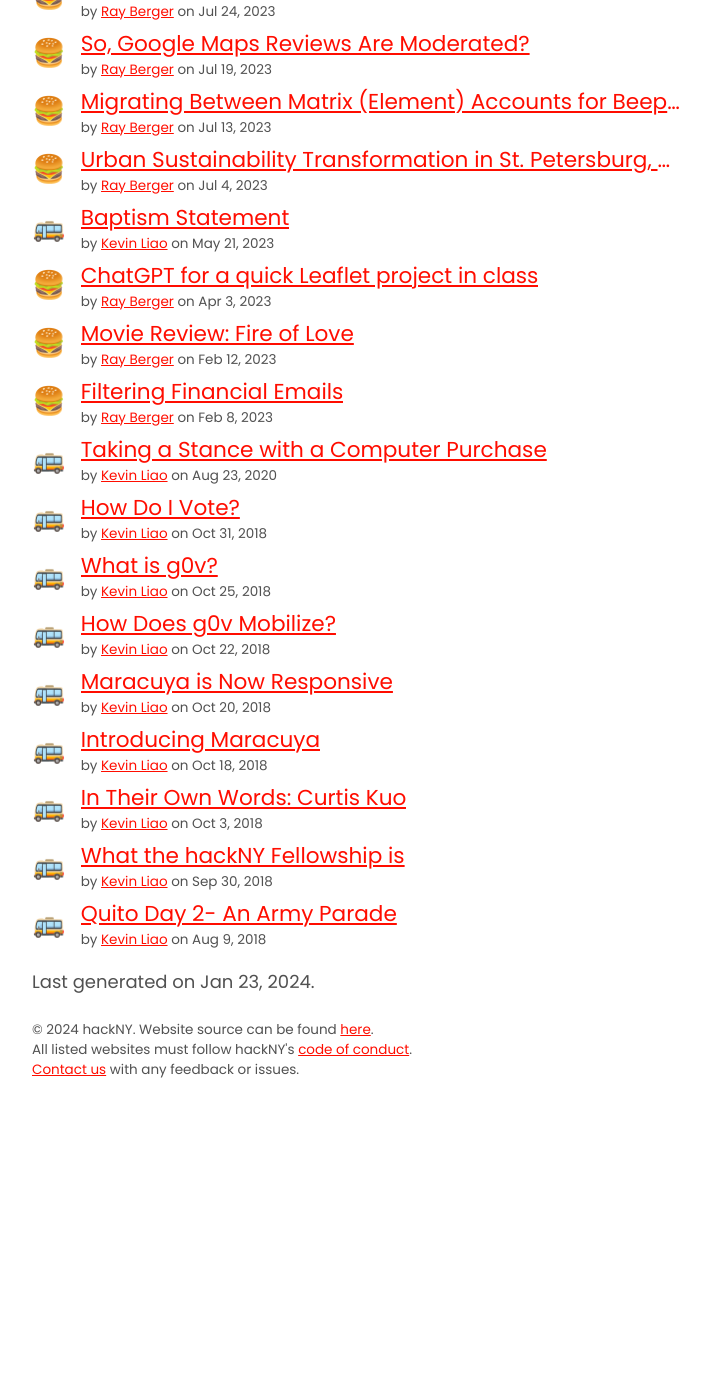
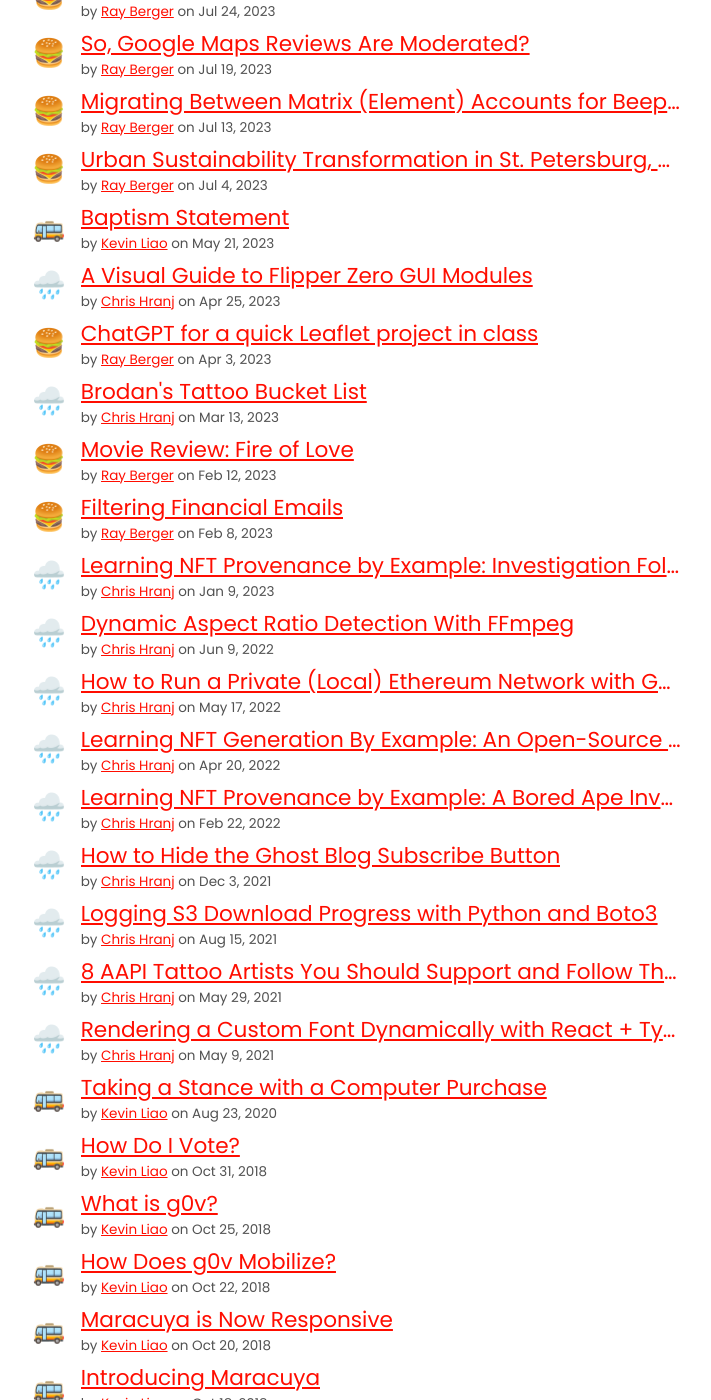
Before and after one commit to hackny/webring, a Jekyll site: the page built from planet.html, in a window 1280 px wide and 1400 px high, scrolled down 1702 px. Shown: the whole window, without its empty margins (308-1019 px from the left). Built offline with Jekyll 4.4.1, drawn with Linux system fonts in a browser that asks for light colours; before the commit the page ends 2807 px from its top, so only the background shows below that.

```diff
--- a/_data/planet.yaml
+++ b/_data/planet.yaml
@@ -434,3 +434,136 @@
     description: Food blog where I talk about all the things I cook and eat. Tech
       blog with some random content at https://jaronoff.com/
   published_at: 2023-12-18 12:12
+- id: 6441762bf920be36b679e254
+  title: A Visual Guide to Flipper Zero GUI Modules
+  url: https://brodan.biz/blog/a-visual-guide-to-flipper-zero-gui-components/
+  fellow:
+    name: Chris Hranj
+    year: 2016
+    url: https://brodan.biz
+    rss_url: https://brodan.biz/blog/rss/
+    emoji: "\U0001F327️"
+    description: A personal blog mostly about programming, sometimes about tattoos
+      or music.
+  published_at: 2023-04-25 20:45
+- id: 636602dd467a842a7c04a82e
+  title: Brodan's Tattoo Bucket List
+  url: https://brodan.biz/blog/brodans-tattoo-bucket-list/
+  fellow:
+    name: Chris Hranj
+    year: 2016
+    url: https://brodan.biz
+    rss_url: https://brodan.biz/blog/rss/
+    emoji: "\U0001F327️"
+    description: A personal blog mostly about programming, sometimes about tattoos
+      or music.
+  published_at: 2023-03-13 05:43
+- id: 63b9d2b2467a842a7c04aabe
+  title: 'Learning NFT Provenance by Example: Investigation Follow-Up'
+  url: https://brodan.biz/blog/learning-nft-provenance-by-example-investigation-follow-up/
+  fellow:
+    name: Chris Hranj
+    year: 2016
+    url: https://brodan.biz
+    rss_url: https://brodan.biz/blog/rss/
+    emoji: "\U0001F327️"
+    description: A personal blog mostly about programming, sometimes about tattoos
+      or music.
+  published_at: 2023-01-09 00:40
+- id: 62a0eec9db75e174babcafcd
+  title: Dynamic Aspect Ratio Detection With FFmpeg
+  url: https://brodan.biz/blog/dynamic-aspect-ratio-detection-with-ffmpeg/
+  fellow:
+    name: Chris Hranj
+    year: 2016
+    url: https://brodan.biz
+    rss_url: https://brodan.biz/blog/rss/
+    emoji: "\U0001F327️"
+    description: A personal blog mostly about programming, sometimes about tattoos
+      or music.
+  published_at: 2022-06-09 22:22
+- id: 62719d7adb75e174babcaca8
+  title: How to Run a Private (Local) Ethereum Network with Go Ethereum
+  url: https://brodan.biz/blog/how-to-run-a-private-local-ethereum-network-with-geth/
+  fellow:
+    name: Chris Hranj
+    year: 2016
+    url: https://brodan.biz
+    rss_url: https://brodan.biz/blog/rss/
+    emoji: "\U0001F327️"
+    description: A personal blog mostly about programming, sometimes about tattoos
+      or music.
+  published_at: 2022-05-17 18:16
+- id: 625dd973db75e174babcab4a
+  title: 'Learning NFT Generation By Example: An Open-Source Success Story'
+  url: https://brodan.biz/blog/learning-nft-generation-by-example/
+  fellow:
+    name: Chris Hranj
+    year: 2016
+    url: https://brodan.biz
+    rss_url: https://brodan.biz/blog/rss/
+    emoji: "\U0001F327️"
+    description: A personal blog mostly about programming, sometimes about tattoos
+      or music.
+  published_at: 2022-04-20 05:39
+- id: 62018e7cdb75e174babca85a
+  title: 'Learning NFT Provenance by Example: A Bored Ape Investigation'
+  url: https://brodan.biz/blog/learning-nft-provenance-by-example/
+  fellow:
+    name: Chris Hranj
+    year: 2016
+    url: https://brodan.biz
+    rss_url: https://brodan.biz/blog/rss/
+    emoji: "\U0001F327️"
+    description: A personal blog mostly about programming, sometimes about tattoos
+      or music.
+  published_at: 2022-02-22 20:39
+- id: 61aa597cdb75e174babca7c0
+  title: How to Hide the Ghost Blog Subscribe Button
+  url: https://brodan.biz/blog/how-to-hide-the-ghost-subscribe-button/
+  fellow:
+    name: Chris Hranj
+    year: 2016
+    url: https://brodan.biz
+    rss_url: https://brodan.biz/blog/rss/
+    emoji: "\U0001F327️"
+    description: A personal blog mostly about programming, sometimes about tattoos
+      or music.
+  published_at: 2021-12-03 18:57
+- id: 611086e211e3237f13bd76db
+  title: Logging S3 Download Progress with Python and Boto3
+  url: https://brodan.biz/blog/logging-s3-download-progress-with-python-and-boto3/
+  fellow:
+    name: Chris Hranj
+    year: 2016
+    url: https://brodan.biz
+    rss_url: https://brodan.biz/blog/rss/
+    emoji: "\U0001F327️"
+    description: A personal blog mostly about programming, sometimes about tattoos
+      or music.
+  published_at: 2021-08-15 20:26
+- id: 60541c59f6d85e070dd509bb
+  title: 8 AAPI Tattoo Artists You Should Support and Follow This Month (And Every
+    Month After).
+  url: https://brodan.biz/blog/8-aapi-artists-you-should-support/
+  fellow:
+    name: Chris Hranj
+    year: 2016
+    url: https://brodan.biz
+    rss_url: https://brodan.biz/blog/rss/
+    emoji: "\U0001F327️"
+    description: A personal blog mostly about programming, sometimes about tattoos
+      or music.
+  published_at: 2021-05-29 20:50
+- id: 60956203f6d85e070dd509ce
+  title: Rendering a Custom Font Dynamically with React + TypeScript
+  url: https://brodan.biz/blog/render-fonts-dynamically-with-react-typescript/
+  fellow:
+    name: Chris Hranj
+    year: 2016
+    url: https://brodan.biz
+    rss_url: https://brodan.biz/blog/rss/
+    emoji: "\U0001F327️"
+    description: A personal blog mostly about programming, sometimes about tattoos
+      or music.
+  published_at: 2021-05-09 22:10
```
